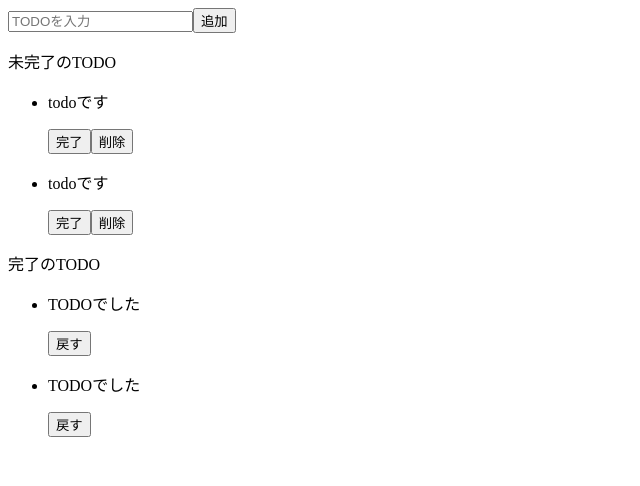
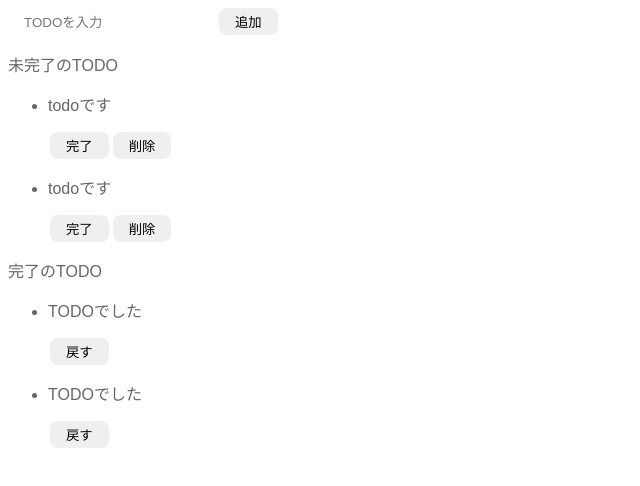
Before and after one commit to KJR020/learn-react-todo, a React (Vite) app: page / in a window 1280 px wide. Shown: the top 486 px of the page, without its empty margins (0-640 px from the left). Built offline with nearby package versions, Linux system fonts and the light colour scheme.

Commit message:
Add styles for todo list

```diff
--- a/src/styles.css
+++ b/src/styles.css
@@ -0,0 +1,58 @@
+body {
+  font-family: sans-serif;
+  color: #666;
+}
+
+input {
+  border-radius: 8px;
+  border: none;
+  padding: 6px 16px;
+}
+
+button {
+  border-radius: 8px;
+  border:none;
+  padding: 4px 16px;
+  margin: 0px 2px;
+}
+
+button:hover {
+  background-color: #79a8a9;
+  color: #fff;
+  cursor: pointer;
+}
+
+.incomplete-area {
+  border: 2px solid #aacfd0;
+  width: 400px;
+  min-height: 200px;
+  padding: 8px;
+  margin: 8px;
+  border-radius: 8px;
+}
+
+
+.complete-area {
+  border: 2px solid #aacfd0;
+  width: 400px;
+  min-height: 200px;
+  padding: 8px;
+  margin: 8px;
+  border-radius: 8px;
+  background-color: #c9dede;
+}
+
+.title {
+  text-align: center;
+  margin-top: 0;
+  font-weight: bold;
+}
+
+.list-row {
+  display: flex;
+  align-items: center;
+}
+
+.todo-item {
+  margin: 6px;
+}
```
